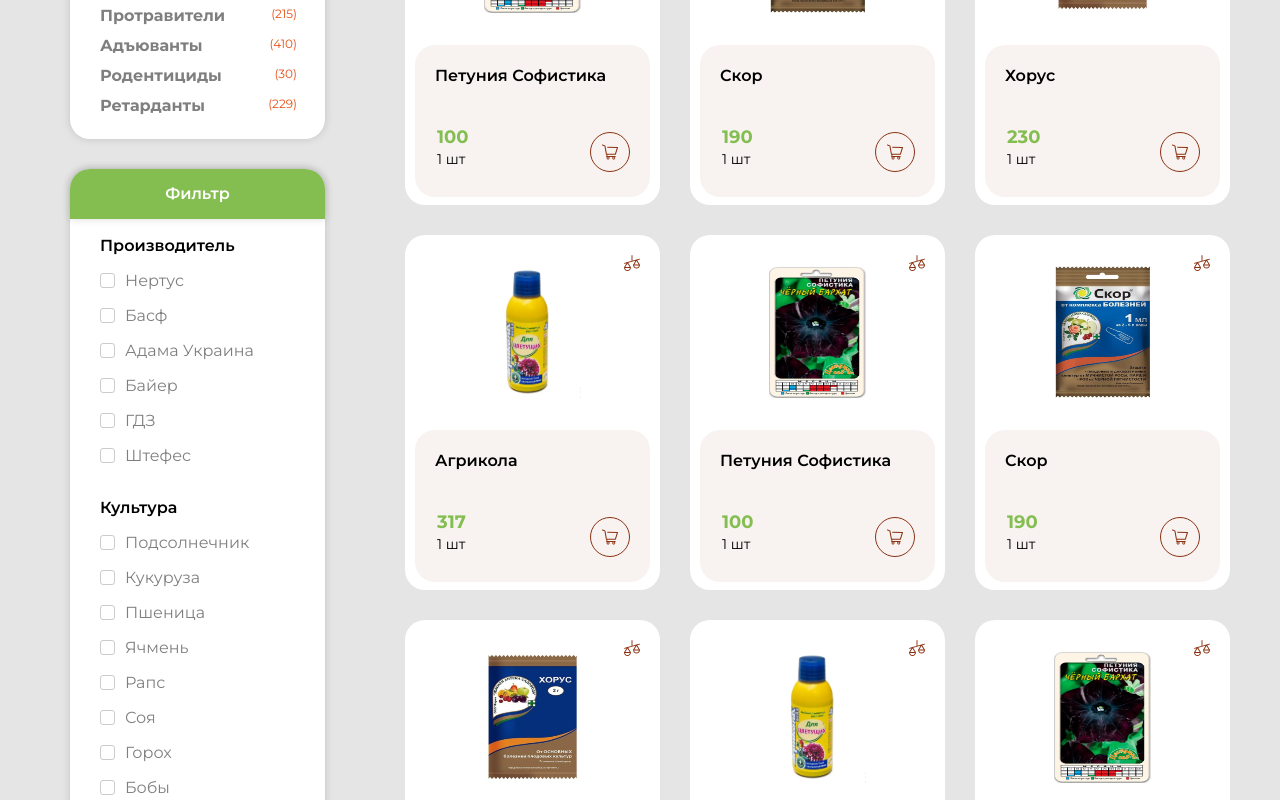
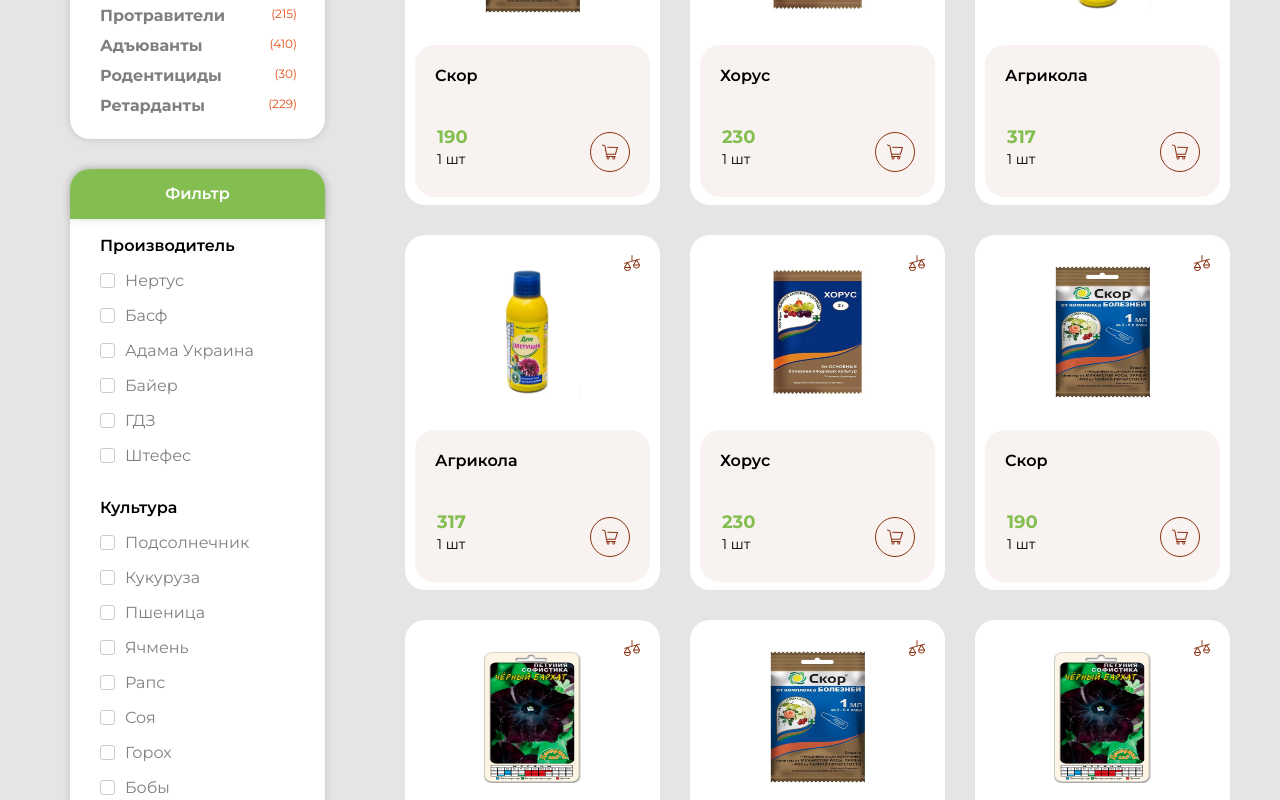
Before and after one commit to Zhbura/Agricultural_online_store, a React (Create React App) app: page /catalog_seeds in a window 1280 px wide. Shown: the part 800-1600 px from the top of the page. Built offline with nearby package versions, Linux system fonts and the light colour scheme.

Commit message:
Изменение вывода товаров на странице Catalog

```diff
--- a/src/components/Catalog/Catalog.js
+++ b/src/components/Catalog/Catalog.js
@@ -11,8 +11,11 @@ import { useState } from 'react';
 import { FilterCatalogBig } from '../FilterCatalog/FilterCatalogBig';
 import { DropdownCatalog } from '../Dropdown/DropdownCatalog';
 import { Breadcrumbs } from '../Breadcrumbs/Breadcrumbs';
+import { Comparison } from '../SVG/Icon/Comparison';
+import { Cart } from '../SVG/Icon/Cart';
+import { Link } from 'react-router-dom';
 
-export const Catalog = (props) => {
+export const Catalog = ({ title, products }) => {
     const [selected, setSelected] = useState('');
 
     const dispatch = useDispatch();
@@ -27,16 +30,18 @@ export const Catalog = (props) => {
             to: "/catalog"
         },
         {
-            name: `${props.title}`,
+            name: `${title}`,
             to: "/catalog"
         },
     ];
+
+
     return (
         <>
             <Breadcrumbs breadcrumbs={breadcrumbs} />
             <div className="catalog">
                 <PageHeadingTwice>
-                    {props.title}
+                    {title}
                 </PageHeadingTwice>
                 <div className="catalog-wrap catalog-wrap_top container">
                     <div className="result">Показано 621 товар</div>
@@ -62,26 +67,20 @@ export const Catalog = (props) => {
                     <FilterCatalogBig />
                     <div>
                         <div className="catalog-product">
-                            <ProductCard name="Петуния Софистика" alt="Петуния Софистика F1" img={require("../../img/product/petunia/petunia.png")} price="100" to="petunia" />
-                            <ProductCard name="Скор" alt="Скор" img={require("../../img/product/skor/skor.png")} price="190" to="skor" />
-                            <ProductCard name="Хорус" alt="Хорус" img={require("../../img/product/horys/horys.png")} price="230" to="horys" />
-                            <ProductCard name="Агрикола" alt="Агрикола, удобрение для орхидей" img={require("../../img/product/agrikola/agrikola.png")} price="317" to="agrikola" />
-                            <ProductCard name="Петуния Софистика" alt="Петуния Софистика F1" img={require("../../img/product/petunia/petunia.png")} price="100" to="petunia" />
-                            <ProductCard name="Скор" alt="Скор" img={require("../../img/product/skor/skor.png")} price="190" to="skor" />
-                            <ProductCard name="Хорус" alt="Хорус" img={require("../../img/product/horys/horys.png")} price="230" to="horys" />
-                            <ProductCard name="Агрикола" alt="Агрикола, удобрение для орхидей" img={require("../../img/product/agrikola/agrikola.png")} price="317" to="agrikola" />
-                            <ProductCard name="Петуния Софистика" alt="Петуния Софистика F1" img={require("../../img/product/petunia/petunia.png")} price="100" to="petunia" />
-                            <ProductCard name="Скор" alt="Скор" img={require("../../img/product/skor/skor.png")} price="190" to="skor" />
-                            <ProductCard name="Хорус" alt="Хорус" img={require("../../img/product/horys/horys.png")} price="230" to="horys" />
-                            <ProductCard name="Агрикола" alt="Агрикола, удобрение для орхидей" img={require("../../img/product/agrikola/agrikola.png")} price="317" to="agrikola" />
-                            <ProductCard name="Петуния Софистика" alt="Петуния Софистика F1" img={require("../../img/product/petunia/petunia.png")} price="100" to="petunia" />
-                            <ProductCard name="Скор" alt="Скор" img={require("../../img/product/skor/skor.png")} price="190" to="skor" />
-                            <ProductCard name="Хорус" alt="Хорус" img={require("../../img/product/horys/horys.png")} price="230" to="horys" />
+                            {products.map((arrayProducts, index) => (
+                                arrayProducts.map(product => (
+                                    <ProductCard key={product.id} id={product.id}
+                                        name={product.name} alt={product.alt}
+                                        img={product.img[0]} price={product.price}
+                                        to={product.to}
+                                    />
+                                ))
+                            ))}
                         </div>
                         <Pagination />
                     </div>
                 </div>
-            </div>
+            </div >
             <SeedsCatalog />
         </>
     )
--- a/src/components/Catalog/Catalog.scss
+++ b/src/components/Catalog/Catalog.scss
@@ -20,6 +20,8 @@
         grid-template-rows: repeat(8, 355px);
         justify-content: center;
     }
+
+
 }
 
 .sort {
@@ -118,3 +120,11 @@
         margin-bottom: 20px;
     }
 }
+
+.catalog-product {
+    @media (min-width: 1200px) {
+        .product-card:first-child {
+            display: none;
+        }
+    }
+}
--- a/src/components/ProductСard/ProductItems.js
+++ b/src/components/ProductСard/ProductItems.js
@@ -12,17 +12,10 @@ export const ProductItems = ({ products, prevEl, nextEl, currentIndex }) => {
                     <div className="carousel__items carousel__items_big"
                         style={{ transform: `translateX(${-currentIndex * 1100}px)` }}
                     >
-                        {products[0].map((product, index) => (
-                            <ProductCard key={index} id={product.id} name={product.name} alt={product.alt} img={product.img[0]} price={product.price} to={product.to} />
-                        ))}
-                        {products[1].map((product, index) => (
-                            <ProductCard key={index} id={product.id} name={product.name} alt={product.alt} img={product.img[0]} price={product.price} to={product.to} />
-                        ))}
-                        {products[2].map((product, index) => (
-                            <ProductCard key={index} id={product.id} name={product.name} alt={product.alt} img={product.img[0]} price={product.price} to={product.to} />
-                        ))}
-                        {products[3].map((product, index) => (
-                            <ProductCard key={index} id={product.id} name={product.name} alt={product.alt} img={product.img[0]} price={product.price} to={product.to} />
+                        {products.map((arrayProducts, index) => (
+                            arrayProducts.map(product => (
+                                <ProductCard key={product.id} id={product.id} name={product.name} alt={product.alt} img={product.img[0]} price={product.price} to={product.to} />
+                            ))
                         ))}
                     </div>
                     <div className="carousel__items carousel__items_small"
--- a/src/components/Router/Router.js
+++ b/src/components/Router/Router.js
@@ -291,11 +291,11 @@ export const Router = () => {
                     <Route path="contacts" element={<Contacts />} />
                     <Route path="registration" element={<Registration />} />
                     <Route path="catalog" element={<PlantProtection />} />
-                    <Route path="catalog_plant_protection" element={<Catalog title="Средства защиты растений" />} />
-                    <Route path="catalog_seeds" element={<Catalog title="Семена" />} />
-                    <Route path="catalog_fertilizers" element={<Catalog title="Удобрения" />} />
-                    <Route path="catalog_feed_group" element={<Catalog title="Кормовая группа" />} />
-                    <Route path="catalog_farmer_help" element={<Catalog title="Агроному в помощь" />} />
+                    <Route path="catalog_plant_protection" element={<Catalog title="Средства защиты растений" products={products} />} />
+                    <Route path="catalog_seeds" element={<Catalog title="Семена" products={products} />} />
+                    <Route path="catalog_fertilizers" element={<Catalog title="Удобрения" products={products} />} />
+                    <Route path="catalog_feed_group" element={<Catalog title="Кормовая группа" products={products} />} />
+                    <Route path="catalog_farmer_help" element={<Catalog title="Агроному в помощь" products={products} />} />
                     <Route path="personal_account" element={<PersonalAccount />}>
                         <Route index element={<Cabinet />} />
                         <Route path="current_orders" element={<CurrentOrders />} />
```
